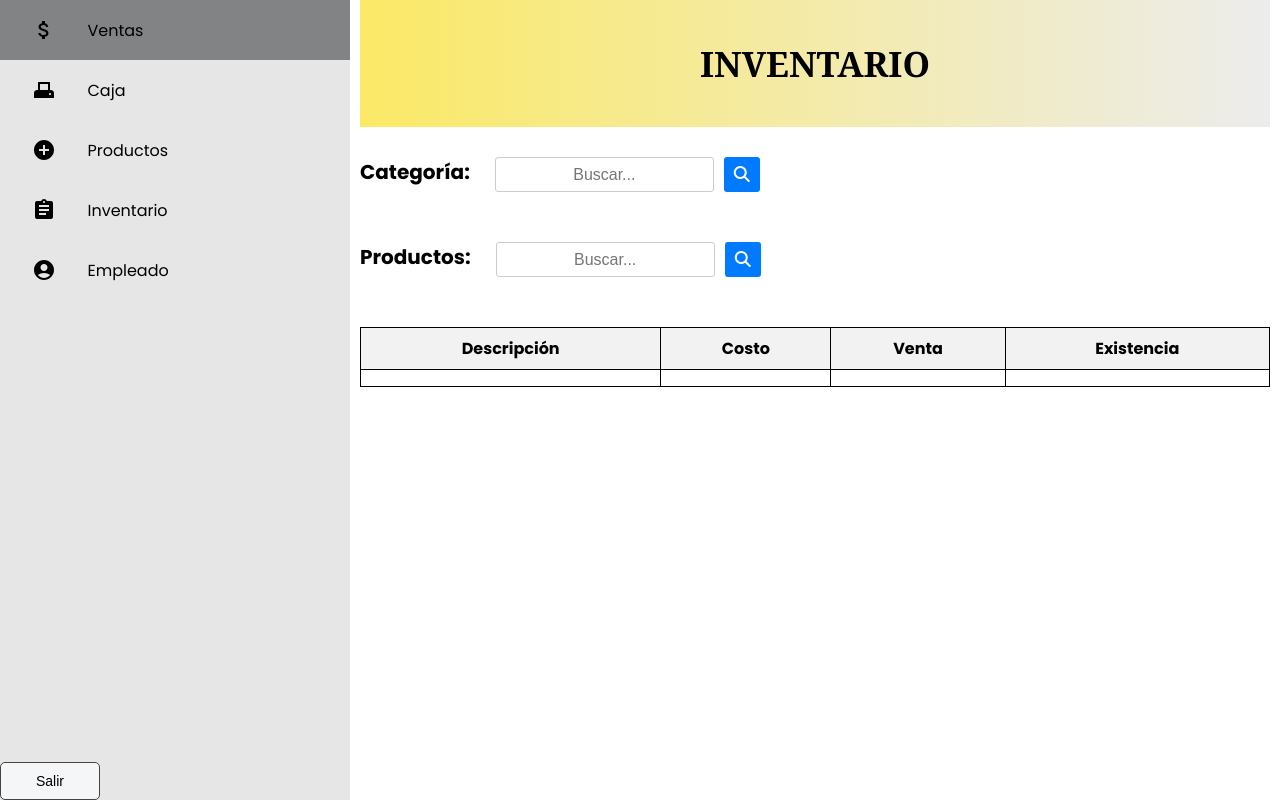
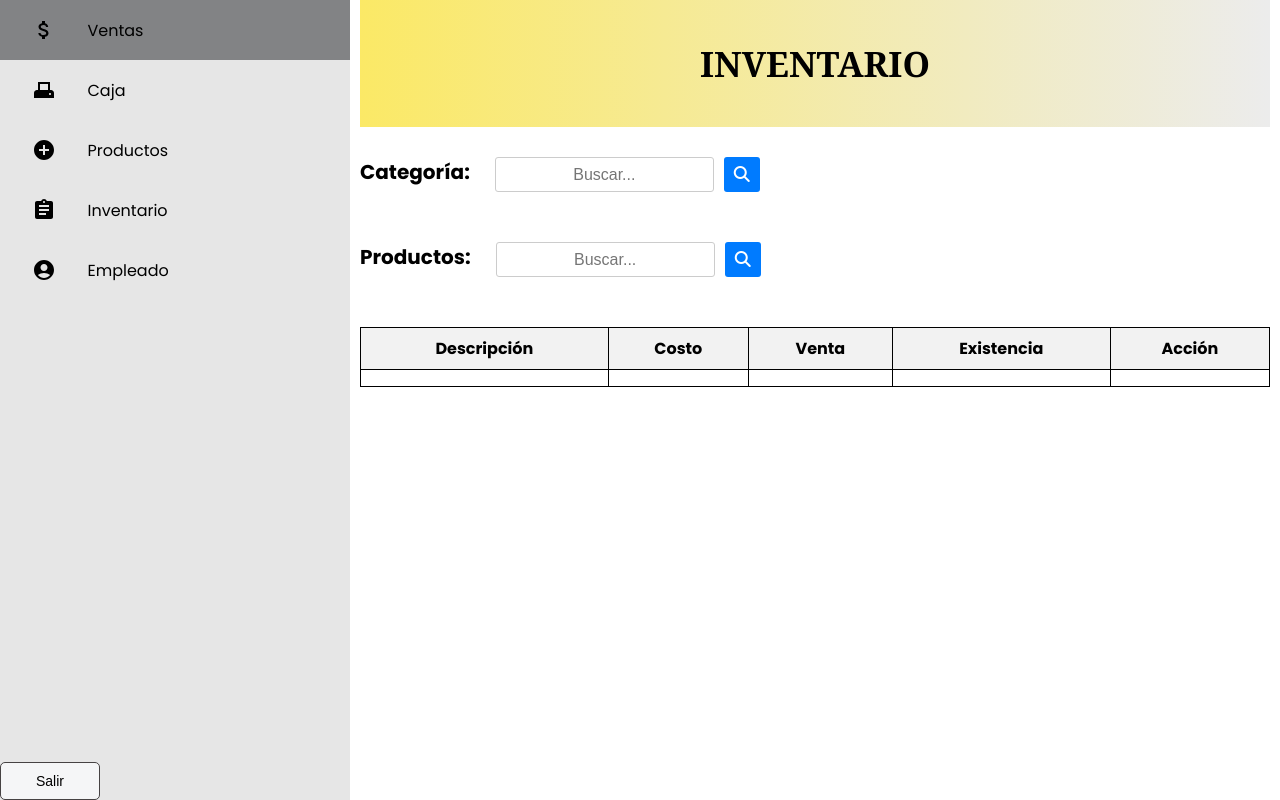
Before and after one commit to Nanbarrera/proyectoLogin, a React (Create React App) app: page /inventario in a window 1280 px wide. Built offline with nearby package versions, Linux system fonts and the light colour scheme.

Commit message:
modificacion de interfaz inventario (Acción)

```diff
--- a/package.json
+++ b/package.json
@@ -7,7 +7,8 @@
     "@emotion/styled": "^11.11.5",
     "@fortawesome/fontawesome-free": "^6.5.2",
     "@mui/icons-material": "^5.15.19",
-    "@mui/material": "^5.15.19",
+    "@mui/material": "^5.15.20",
+    "@mui/styled-engine-sc": "^6.0.0-alpha.18",
     "@testing-library/jest-dom": "^5.17.0",
     "@testing-library/react": "^13.4.0",
     "@testing-library/user-event": "^13.5.0",
@@ -16,6 +17,7 @@
     "react-icons": "^5.2.1",
     "react-router-dom": "^6.23.1",
     "react-scripts": "^5.0.1",
+    "styled-components": "^6.1.11",
     "web-vitals": "^2.1.4"
   },
   "scripts": {
--- a/src/componentes/inventario/Inventario.js
+++ b/src/componentes/inventario/Inventario.js
@@ -59,9 +59,11 @@ function Inventario() {
                                         <th>Costo</th>
                                         <th>Venta</th>
                                         <th>Existencia</th>
+                                        <th>Acción</th>
                                     </tr>
                                 </thead>
                                 <tbody>
+                                    <td></td>
                                     <td></td>
                                     <td></td>
                                     <td></td>
--- a/src/componentes/venta/Sidebar.js
+++ b/src/componentes/venta/Sidebar.js
@@ -6,7 +6,7 @@ import { useNavigate } from 'react-router-dom';
 import { ProductContext } from './ProductContext';
 import DeleteIcon from '@mui/icons-material/Delete';
 import '@fortawesome/fontawesome-free/css/all.min.css';
-import Ticket from './Ticket';
+import Ticket from './../ventaTicket/Ticket';
 
 
 function Sidebar() {
--- a/src/componentes/ventaTicket/Ticket.js
+++ b/src/componentes/ventaTicket/Ticket.js
@@ -1,5 +1,5 @@
 import React from 'react';
-import './ticket.css';
+import './Ticket.css';
 import logo from './../Assets/logo.png';
 
 const Ticket = ({ products = [], totalPrice = 0, cashPayment = 0, change = 0 }) => {
--- a/src/routes/AppRoutes.js
+++ b/src/routes/AppRoutes.js
@@ -3,7 +3,7 @@ import { Routes, Route } from 'react-router-dom';
 import LoginForm from './../componentes/LoginForm/Logingform';
 import Sidebar from './../componentes/venta/Sidebar';
 import BusquedaProd from './../componentes/venta/busquedaProd';
-import TicketPage from './../componentes/venta/TicketPage';
+import TicketPage from './../componentes/ventaTicket/TicketPage';
 import Caja from './../componentes/caja/Caja';
 import Inventario from './../componentes/inventario/Inventario';
 import Empleado from '../componentes/empleado/Empleado';
@@ -11,7 +11,7 @@ import Empleado from '../componentes/empleado/Empleado';
 const AppRoutes = () => {
     return (
         <Routes>
-            <Route path="/empleado" element={<Empleado />}></Route>
+            <Route path="/empleado" element={<Empleado />} />
             <Route path="/inventario" element={<Inventario />} />
             <Route path="/caja" element={<Caja />} />
             <Route path="/busquedaProd" element={<BusquedaProd />} />
```
Also changed, not shown: 1 other file (tests, documents, lock files or other folders).
